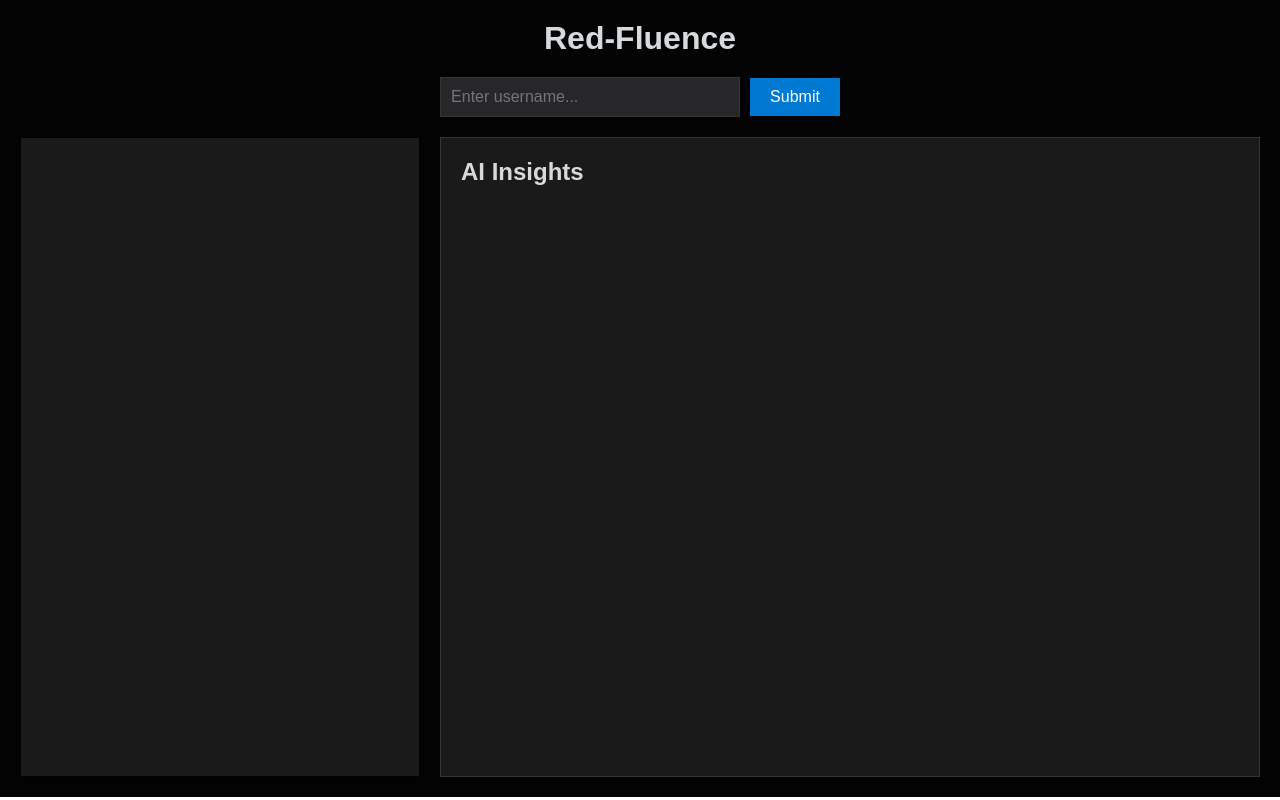
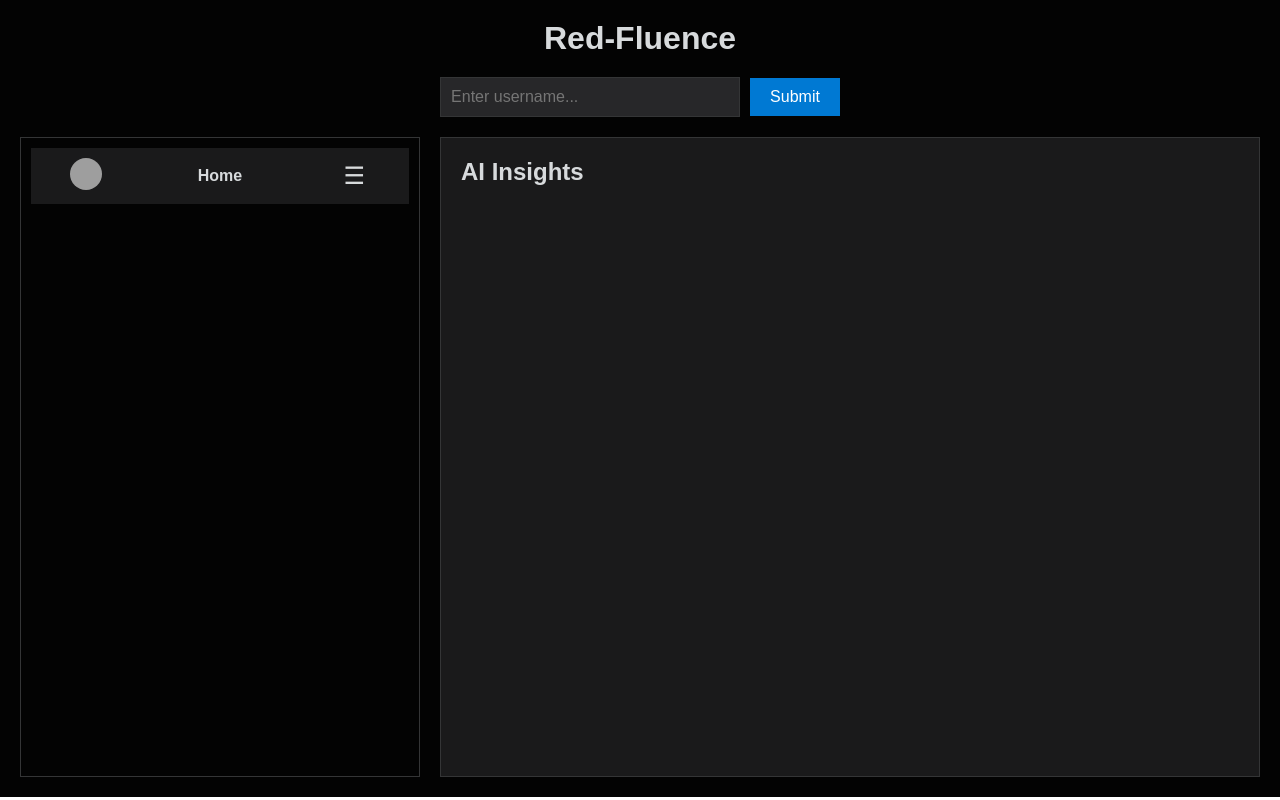
Before and after one commit to aaryanp2904/RedFluence, a React (Create React App) app in the folder frontend/insta-influence/: page / in a window 1280 px wide. Built offline with nearby package versions, Linux system fonts and the light colour scheme; grey boxes are pictures that could not be loaded.

Commit message:
Updated reddit UI

```diff
--- a/frontend/insta-influence/src/App.css
+++ b/frontend/insta-influence/src/App.css
@@ -260,3 +260,118 @@ h1 {
   color: #ffffff;
   align-self: flex-end;
 }
+
+.subreddit-container {
+  height: 80vh;
+  width: 50vh;
+  border: 1px solid #343536;
+  margin-right: 20px;
+  overflow-y: scroll;
+  background-color: #030303;
+  position: relative;
+}
+
+.reddit-navbar {
+  display: flex;
+  justify-content: space-between;
+  align-items: center;
+  background-color: #1a1a1b;
+  padding: 10px;
+  position: sticky;
+  top: 0;
+  z-index: 1000;
+}
+
+.navbar-left, .navbar-right {
+  flex: 1;
+}
+
+.navbar-center {
+  flex: 2;
+  text-align: center;
+  font-weight: bold;
+}
+
+.user-avatar {
+  width: 32px;
+  height: 32px;
+  border-radius: 50%;
+}
+
+.menu-button {
+  background: none;
+  border: none;
+  color: #d7dadc;
+  font-size: 24px;
+  cursor: pointer;
+}
+
+.reddit-post {
+  background-color: #1a1a1b;
+  margin-bottom: 10px;
+  padding: 10px;
+}
+
+.post-header {
+  display: flex;
+  align-items: center;
+  margin-bottom: 10px;
+}
+
+.subreddit-icon {
+  width: 20px;
+  height: 20px;
+  border-radius: 50%;
+  margin-right: 5px;
+}
+
+.subreddit-name {
+  font-weight: bold;
+  margin-right: 5px;
+}
+
+.post-meta {
+  font-size: 12px;
+  color: #818384;
+}
+
+.post-title {
+  font-size: 16px;
+  font-weight: bold;
+  margin-bottom: 10px;
+  text-align: left;
+}
+
+.post-image {
+  width: 100%;
+  max-height: 300px;
+  object-fit: cover;
+  margin-bottom: 10px;
+  border-radius: 4px;
+}
+
+.post-actions {
+  display: flex;
+  align-items: center;
+}
+
+.vote-button {
+  background: none;
+  border: none;
+  cursor: pointer;
+  font-size: 20px;
+  padding: 0 5px;
+}
+
+.vote-count {
+  margin: 0 5px;
+}
+
+.action-button {
+  background: none;
+  border: none;
+  color: #818384;
+  cursor: pointer;
+  font-size: 14px;
+  margin-left: 15px;
+}
--- a/frontend/insta-influence/src/App.js
+++ b/frontend/insta-influence/src/App.js
@@ -23,7 +23,7 @@ function App() {
     setExpandedPost(null);
     setChatMessages([]);
 
-    const eventSource = new EventSource("http://localhost:5000"+`/get_active_subreddits?username=${username}`);
+    const eventSource = new EventSource("http://localhost:5000" + `/get_active_subreddits?username=${username}`);
 
     eventSource.onmessage = (event) => {
       if (event.data === "DONE") {
@@ -98,25 +98,40 @@ function App() {
       </form>
       <div className="content-container">
         <div className="subreddit-container">
+          <div className="reddit-navbar">
+            <div className="navbar-left">
+              <img src="https://www.redditstatic.com/avatars/defaults/v2/avatar_default_0.png" alt="User" className="user-avatar" />
+            </div>
+            <div className="navbar-center">Home</div>
+            <div className="navbar-right">
+              <button className="menu-button">☰</button>
+            </div>
+          </div>
           {error && <p className="error">{error}</p>}
           {subredditData.length > 0 && (
             <div className="scrollable-content">
               {expandedPost === null ? (
                 subredditData.map((item, index) => (
-                  <div
-                    key={index}
-                    className="subreddit-item"
-                    onClick={() => expandPost(item)}
-                  >
+                  <div key={index} className="reddit-post">
                     <div className="post-header">
+                      <img src="https://www.redditstatic.com/avatars/defaults/v2/avatar_default_1.png" alt="Subreddit icon" className="subreddit-icon" />
                       <p className="subreddit-name">r/{item.subreddit}</p>
-                      <p className="post-title">{item.title}</p>
+                      <p className="post-meta">• Posted by u/FakeUser • 1h</p>
                     </div>
+                    <p className="post-title" onClick={() => expandPost(item)}>{item.title}</p>
                     <img
                       src={item.image_url}
                       alt={`${item.subreddit} representation`}
-                      className="subreddit-image"
+                      className="post-image"
+                      onClick={() => expandPost(item)}
                     />
+                    <div className="post-actions">
+                      <button className="vote-button upvote">⬆️</button>
+                      <span className="vote-count">{item.votes}</span>
+                      <button className="vote-button downvote">⬇️</button>
+                      <button className="action-button">💬 {item.comments}</button>
+                      <button className="action-button">Share</button>
+                    </div>
                   </div>
                 ))
               ) : (
```
Also changed, not shown: 1 other file (tests, documents, lock files or other folders).
